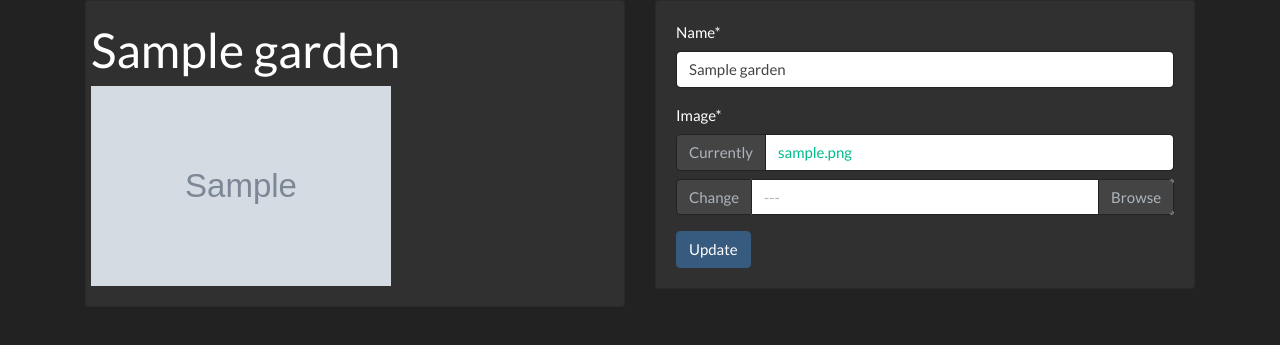
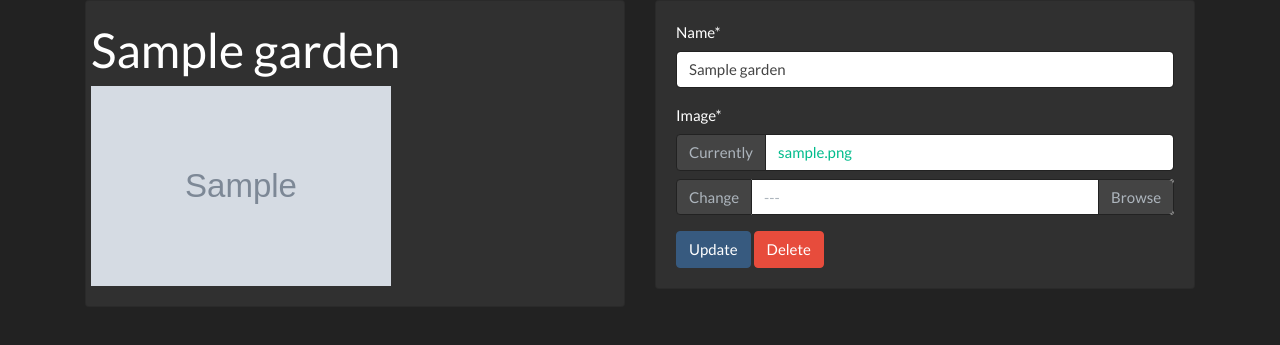
Before and after one commit to e-dang/Autogarden, a Django app: page /gardens/1/update/ in a window 1280 px wide. Shown: the part 71-416 px from the top of the page. Run offline with Django 3.2, Linux system fonts and the light colour scheme; tables that the repository leaves empty hold one stand-in row (values such as "Sample post"); grey boxes marked "Sample" are stand-in pictures; some libraries are stand-ins or nearby versions.

Commit message:
Implement GET on GardenDeleteView

```diff
--- a/autogarden/urls.py
+++ b/autogarden/urls.py
@@ -17,7 +17,7 @@ from django.conf import settings
 from django.conf.urls.static import static
 from django.contrib import admin
 from django.urls import path
-from garden.views import (GardenDetailView, GardenListView, GardenUpdateView,
+from garden.views import (GardenDeleteView, GardenDetailView, GardenListView, GardenUpdateView,
                           GardenView, WateringStationDeleteView,
                           WateringStationDetailView, WateringStationListView,
                           WateringStationView)
@@ -32,6 +32,7 @@ urlpatterns = [
     path('gardens/', GardenListView.as_view(), name='garden-list'),
     path('gardens/<int:pk>/', GardenDetailView.as_view(), name='garden-detail'),
     path('gardens/<int:pk>/update/', GardenUpdateView.as_view(), name='garden-update'),
+    path('gardens/<int:pk>/delete/', GardenDeleteView.as_view(), name='garden-delete'),
     path('gardens/<int:pk>/watering-stations/', WateringStationListView.as_view(), name='watering-station-list'),
     path('gardens/<int:garden_pk>/watering-stations/<int:ws_pk>/',
          WateringStationDetailView.as_view(), name='watering-station-detail'),
--- a/garden/forms.py
+++ b/garden/forms.py
@@ -1,12 +1,14 @@
 import datetime
 
+from crispy_forms.bootstrap import FormActions
 from crispy_forms.helper import FormHelper
-from crispy_forms.layout import ButtonHolder, Field, HTML, Layout, Submit, Button
+from crispy_forms.layout import (HTML, Button, ButtonHolder, Field, Layout,
+                                 Submit)
 from django import forms
 
 from .models import Garden, WateringStation
-from .utils import create_unique_garden_uuid, set_num_watering_stations, derive_duration_string
-
+from .utils import (create_unique_garden_uuid, derive_duration_string,
+                    set_num_watering_stations)
 
 REQUIRED_FIELD_ERR_MSG = 'This field is required.'
 
@@ -60,13 +62,28 @@ class UpdateGardenForm(forms.ModelForm):
         self.helper.layout = Layout(
             Field('name'),
             Field('image', id='id_image'),
-            Submit('submit', 'Update', css_id=self.SUBMIT_BTN_ID)
+            Submit('submit', 'Update', css_id=self.SUBMIT_BTN_ID),
+            Button('delete', 'Delete', css_id=self.DELETE_BTN_ID, css_class='btn btn-danger',
+                   data_toggle='modal', data_target=f'#{self.DELETE_GARDEN_MODAL_ID}')
         )
 
 
 class DeleteGardenForm(forms.Form):
     CONFIRM_DELETE_BTN_ID = 'confirmDeleteBtn'
     CANCEL_DELETE_BTN_ID = 'cancelDeleteBtn'
+
+    def __init__(self, *args, **kwargs):
+        super().__init__(self, *args, **kwargs)
+        self.helper = FormHelper()
+        self.method = 'post'
+        self.helper.layout = Layout(
+            FormActions(
+                HTML('<p>Are you sure you want to delete this garden?</p>'),
+                Button('cancel', 'Cancel', css_id=self.CANCEL_DELETE_BTN_ID, css_class='btn btn-info',
+                       data_dismiss='modal', aria_hidden='true'),
+                Submit('submit', 'Delete', css_id=self.CONFIRM_DELETE_BTN_ID, css_class='btn btn-danger'),
+            )
+        )
 
 
 class CustomDurationField(forms.DurationField):
@@ -122,9 +139,7 @@ class DeleteWateringStationForm(forms.Form):
         self.helper.form_id = self.FORM_ID
         self.helper.form_method = 'post'
         self.helper.layout = Layout(
-            HTML("""
-            <p>Are you sure you want to delete this watering station?</p>
-        """),
+            HTML('<p>Are you sure you want to delete this watering station?</p>'),
             ButtonHolder(
                 Button('cancel', 'Cancel', css_id=self.CANCEL_DELETE_BTN_ID, css_class='btn btn-info',
                        data_dismiss='modal', aria_hidden='true'),
--- a/garden/models.py
+++ b/garden/models.py
@@ -70,6 +70,9 @@ class Garden(models.Model):
     def get_update_url(self):
         return reverse('garden-update', kwargs={'pk': self.pk})
 
+    def get_delete_url(self):
+        return reverse('garden-delete', kwargs={'pk': self.pk})
+
     @property
     def status(self):
         return CONNECTED_STR if self.is_connected else DISCONNECTED_STR
--- a/garden/templates/garden_update.html
+++ b/garden/templates/garden_update.html
@@ -13,7 +13,7 @@
                 <h1>{{form.instance.name}}</h1>
             </div>
             <div class="row">
-                <img src="{{form.instance.image.url}}" width="300" height="200" alt="">
+                <img id="gardenImage" src="{{form.instance.image.url}}" width="300" height="200" alt="">
             </div>
         </div>
     </div>
@@ -24,4 +24,22 @@
         </div>
     </div>
 </div>
+
+<div id="{{form.DELETE_GARDEN_MODAL_ID}}" class="modal fade" tabindex="-1" role="dialog"
+    aria-labelledby="{{form.DELETE_GARDEN_MODAL_ID}}" aria-hidden="true">
+    <div class="modal-dialog">
+        <div class="modal-content">
+            <div class="modal-body">
+            </div>
+        </div>
+    </div>
+</div>
+
 {% endblock %}
+
+{% block javascript %}
+<script src="/static/javascript/utils.js"></script>
+<script>
+    getModalDataAjax("{% url 'garden-delete' form.instance.pk %}");
+</script>
+{% endblock %}
--- a/garden/views.py
+++ b/garden/views.py
@@ -11,7 +11,7 @@ from rest_framework import status
 from rest_framework.response import Response
 from rest_framework.views import APIView
 
-from garden.forms import DeleteWateringStationForm, NewGardenForm, UpdateGardenForm, WateringStationForm, BulkUpdateWateringStationForm
+from garden.forms import DeleteGardenForm, DeleteWateringStationForm, NewGardenForm, UpdateGardenForm, WateringStationForm, BulkUpdateWateringStationForm
 
 from .models import Garden, WateringStation
 from .serializers import GardenSerializer, WateringStationSerializer
@@ -77,6 +77,17 @@ class GardenUpdateView(View):
         return redirect('garden-update', pk=pk)
 
 
+class GardenDeleteView(View):
+    def get(self, request: http.HttpRequest, pk: int) -> http.HttpResponse:
+        form = DeleteGardenForm()
+        form.helper.form_action = reverse('garden-delete', kwargs={'pk': pk})
+        form_html = render_crispy_form(form, context=csrf(request))
+        return JsonResponse({'html': form_html})
+
+    def post(self, request: http.HttpRequest, pk: int) -> http.HttpResponse:
+        pass
+
+
 class WateringStationListView(View):
     def dispatch(self, request: http.HttpRequest, *args: Any, **kwargs: Any) -> http.HttpResponse:
         method = request.POST.get('_method', '').lower()
```
Also changed, not shown: tests/integration/test_garden.py (+20 -0 lines).
